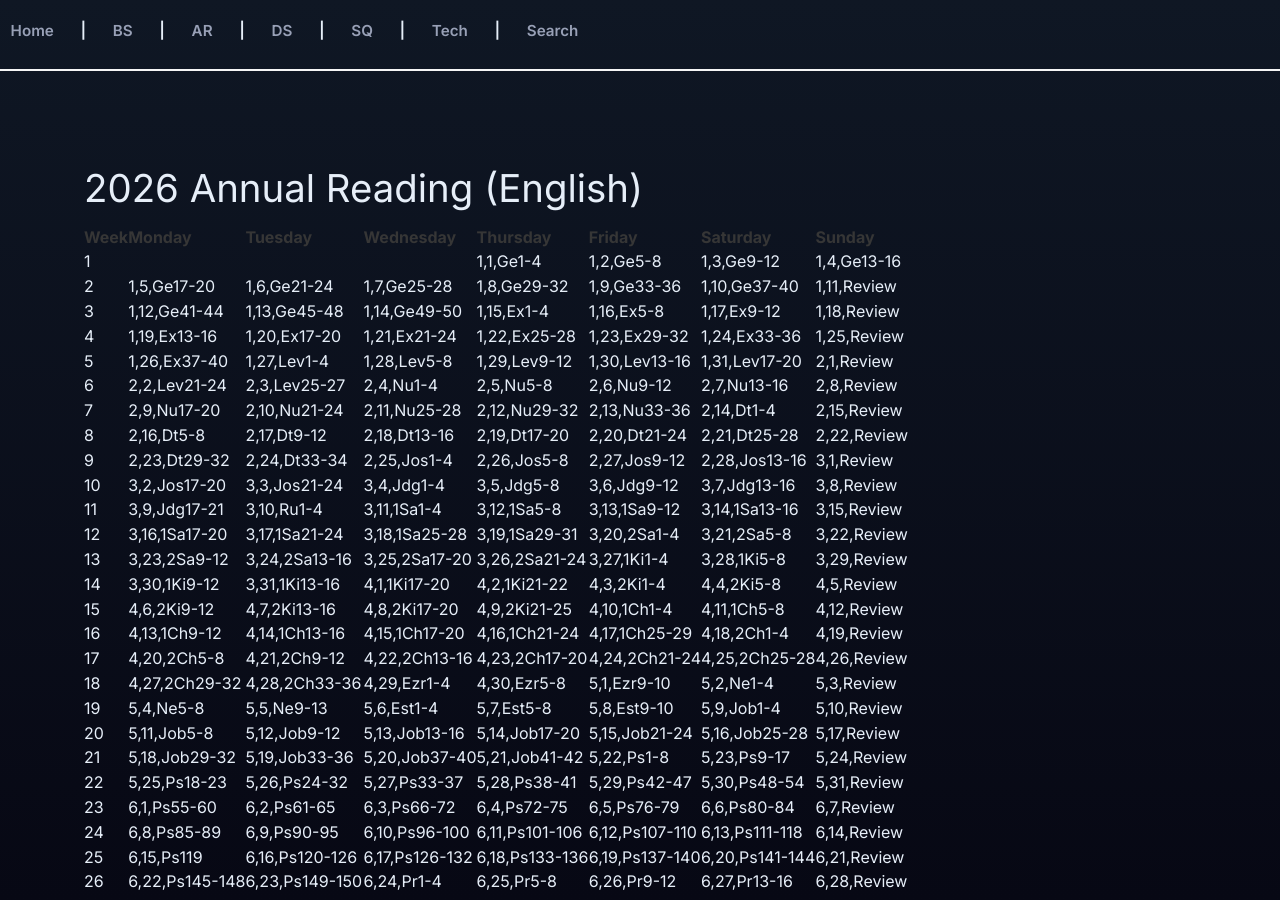
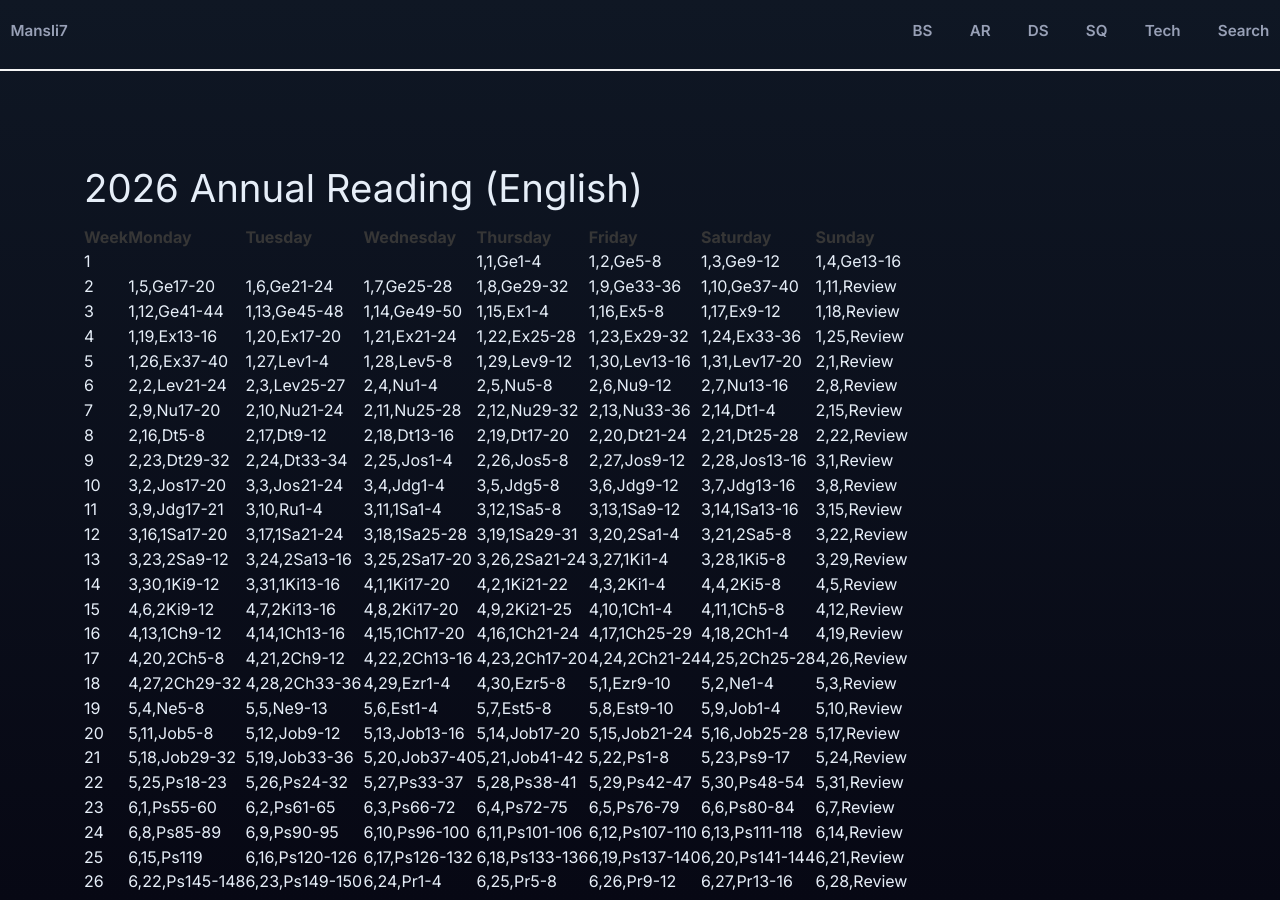
Before and after one commit to mansli7/mansli7.github.io, a Jekyll site: the page built from bs/ar/2026-en.md, in a window 1280 px wide and 900 px high. Built offline with Jekyll 4.4.1, drawn with Linux system fonts in a browser that asks for light colours.

Commit message:
Refactor navigation links and add brand name

```diff
--- a/_includes/nav.html
+++ b/_includes/nav.html
@@ -1,10 +1,11 @@
 <nav>
-  <a href="/">Home</a> |
-  <a href="/bs/">BS</a> |
-  <a href="/bs/ar/">AR</a> |
-  <a href="/bs/ds/">DS</a> |
-  <a href="/bs/sq/">SQ</a> |
-  <a href="/tech/">Tech</a> |
+  <a href="/" class="brand">Mansli7</a>
+  <div style="flex:1"></div>
+  <a href="/bs/">BS</a>
+  <a href="/bs/ar/">AR</a>
+  <a href="/bs/ds/">DS</a>
+  <a href="/bs/sq/">SQ</a>
+  <a href="/tech/">Tech</a>
   <a href="/search/">Search</a>
 </nav>
 <hr>
```
